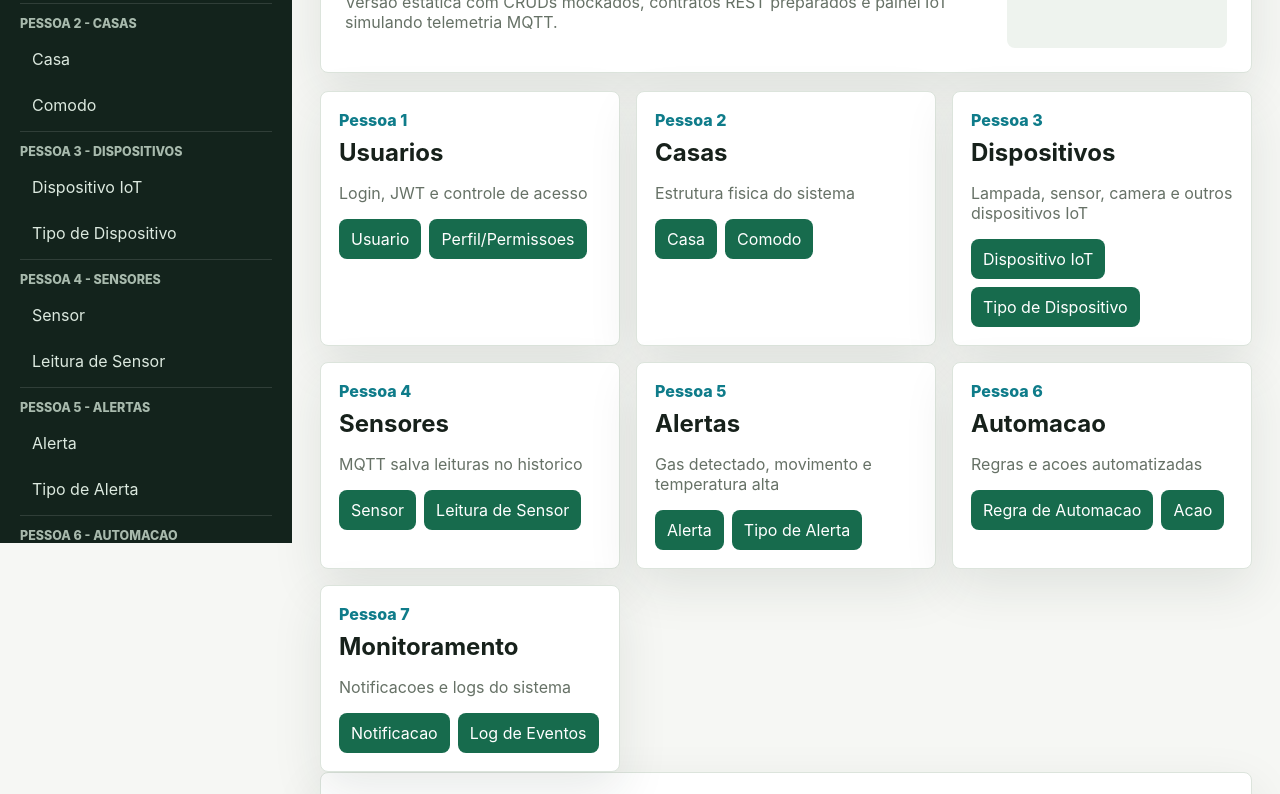
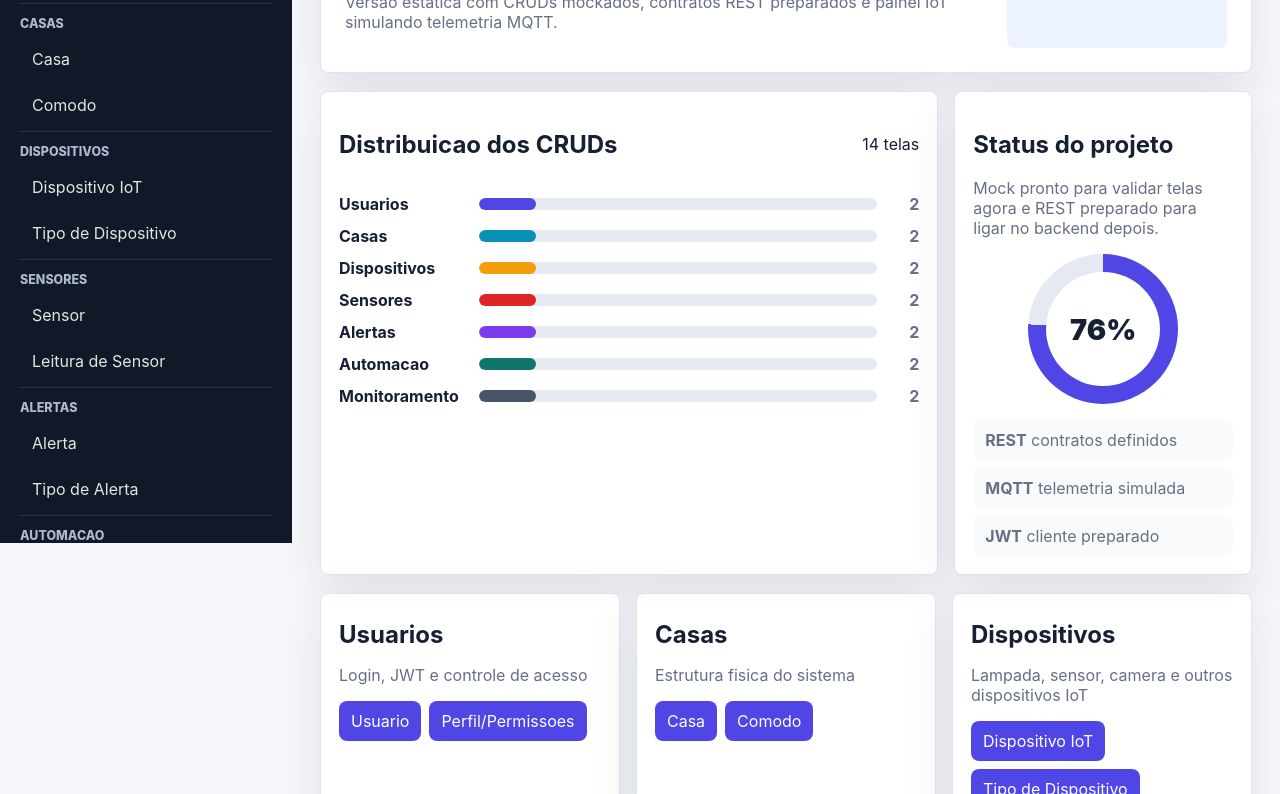
Before and after one commit to Projeto-Integrador-Sexto-Semestre/Web, a website built with Vite: page index.html in a window 1280 px wide. Shown: the part 257-1051 px from the top of the page. Built offline with nearby package versions, Linux system fonts and the light colour scheme.

Commit message:
Improve dashboard visuals

```diff
--- a/src/components/CrudView.js
+++ b/src/components/CrudView.js
@@ -7,7 +7,7 @@ export function CrudView({ entity, rows, loading }) {
   return `
     <section class="content-header">
       <div>
-        <p class="eyebrow">${entity.owner} - ${entity.groupTitle}</p>
+        <p class="eyebrow">${entity.groupTitle}</p>
         <h1>CRUD ${entity.label}</h1>
         <p>Endpoint preparado: <code>${entity.endpoint}</code></p>
       </div>
--- a/src/components/Dashboard.js
+++ b/src/components/Dashboard.js
@@ -1,5 +1,12 @@
 export function Dashboard({ groups }) {
   const crudCount = groups.reduce((total, group) => total + group.entities.length, 0);
+  const moduleData = groups
+    .map((group, index) => ({
+      title: group.title,
+      count: group.entities.length,
+      tone: ["#4f46e5", "#0891b2", "#f59e0b", "#dc2626", "#7c3aed", "#0f766e", "#475569"][index % 7]
+    }));
+  const totalModules = groups.length;
 
   return `
     <section class="hero">
@@ -10,9 +17,45 @@ export function Dashboard({ groups }) {
       </div>
       <div class="hero-metrics">
         <span><strong>${crudCount}</strong> CRUDs</span>
-        <span><strong>7</strong> integrantes</span>
+        <span><strong>${totalModules}</strong> modulos</span>
         <span><strong>1</strong> IoT MQTT</span>
       </div>
+    </section>
+
+    <section class="analytics-grid">
+      <article class="chart-card">
+        <div class="panel-title">
+          <h2>Distribuicao dos CRUDs</h2>
+          <span>${crudCount} telas</span>
+        </div>
+        <div class="bar-chart">
+          ${moduleData
+            .map(
+              (item) => `
+                <div class="bar-row">
+                  <span>${item.title}</span>
+                  <div class="bar-track"><i style="width:${(item.count / crudCount) * 100}%; background:${item.tone}"></i></div>
+                  <strong>${item.count}</strong>
+                </div>
+              `
+            )
+            .join("")}
+        </div>
+      </article>
+      <article class="chart-card signal-card">
+        <div>
+          <h2>Status do projeto</h2>
+          <p>Mock pronto para validar telas agora e REST preparado para ligar no backend depois.</p>
+        </div>
+        <div class="donut-chart" style="--progress: 76">
+          <span>76%</span>
+        </div>
+        <div class="signal-list">
+          <span><b>REST</b> contratos definidos</span>
+          <span><b>MQTT</b> telemetria simulada</span>
+          <span><b>JWT</b> cliente preparado</span>
+        </div>
+      </article>
     </section>
 
     <section class="group-grid">
@@ -20,7 +63,6 @@ export function Dashboard({ groups }) {
         .map(
           (group) => `
             <article class="group-card">
-              <span>${group.owner}</span>
               <h2>${group.title}</h2>
               <p>${group.note}</p>
               <div>${group.entities.map((entity) => `<button data-nav="${entity.key}">${entity.label}</button>`).join("")}</div>
--- a/src/components/IotPanel.js
+++ b/src/components/IotPanel.js
@@ -13,6 +13,7 @@ export function IotPanel({ mqtt }) {
         <span>Topico <strong>${mqtt?.topic ?? "home/+/telemetry"}</strong></span>
         <span>Temp <strong>${payload.temperature ?? "--"} C</strong></span>
         <span>Gas <strong>${payload.gasPpm ?? "--"} ppm</strong></span>
+        <span>Movimento <strong>${payload.motion ? "Detectado" : "Normal"}</strong></span>
       </div>
     </section>
   `;
--- a/src/components/Sidebar.js
+++ b/src/components/Sidebar.js
@@ -16,7 +16,7 @@ export function Sidebar({ groups, selectedKey }) {
           .map(
             (group) => `
               <section class="nav-group">
-                <p>${group.owner} - ${group.title}</p>
+                <p>${group.title}</p>
                 ${group.entities
                   .map((entity) => `<button class="${navClass(entity.key)}" data-nav="${entity.key}">${entity.label}</button>`)
                   .join("")}
--- a/src/data/entities.js
+++ b/src/data/entities.js
@@ -1,6 +1,5 @@
 export const entityGroups = [
   {
-    owner: "Pessoa 1",
     title: "Usuarios",
     note: "Login, JWT e controle de acesso",
     entities: [
@@ -29,7 +28,6 @@ export const entityGroups = [
     ]
   },
   {
-    owner: "Pessoa 2",
     title: "Casas",
     note: "Estrutura fisica do sistema",
     entities: [
@@ -58,7 +56,6 @@ export const entityGroups = [
     ]
   },
   {
-    owner: "Pessoa 3",
     title: "Dispositivos",
     note: "Lampada, sensor, camera e outros dispositivos IoT",
     entities: [
@@ -87,7 +84,6 @@ export const entityGroups = [
     ]
   },
   {
-    owner: "Pessoa 4",
     title: "Sensores",
     note: "MQTT salva leituras no historico",
     entities: [
@@ -116,7 +112,6 @@ export const entityGroups = [
     ]
   },
   {
-    owner: "Pessoa 5",
     title: "Alertas",
     note: "Gas detectado, movimento e temperatura alta",
     entities: [
@@ -145,7 +140,6 @@ export const entityGroups = [
     ]
   },
   {
-    owner: "Pessoa 6",
     title: "Automacao",
     note: "Regras e acoes automatizadas",
     entities: [
@@ -174,7 +168,6 @@ export const entityGroups = [
     ]
   },
   {
-    owner: "Pessoa 7",
     title: "Monitoramento",
     note: "Notificacoes e logs do sistema",
     entities: [
@@ -205,5 +198,5 @@ export const entityGroups = [
 ];
 
 export const entities = entityGroups.flatMap((group) =>
-  group.entities.map((entity) => ({ ...entity, owner: group.owner, groupTitle: group.title, groupNote: group.note }))
+  group.entities.map((entity) => ({ ...entity, groupTitle: group.title, groupNote: group.note }))
 );
--- a/src/styles/base.css
+++ b/src/styles/base.css
@@ -1,15 +1,16 @@
 :root {
   color-scheme: light;
-  --bg: #f6f7f4;
+  --bg: #f7f8fb;
   --surface: #ffffff;
-  --surface-2: #eef3ee;
-  --text: #17211b;
-  --muted: #667166;
-  --line: #dce4dc;
-  --accent: #176b4d;
-  --accent-2: #0f7c8a;
+  --surface-2: #edf2ff;
+  --text: #172033;
+  --muted: #667085;
+  --line: #dde3ef;
+  --accent: #4f46e5;
+  --accent-2: #0891b2;
+  --warning: #f59e0b;
   --danger: #b33131;
-  --shadow: 0 18px 50px rgba(29, 48, 39, 0.1);
+  --shadow: 0 18px 50px rgba(24, 34, 60, 0.1);
   font-family: Inter, ui-sans-serif, system-ui, -apple-system, BlinkMacSystemFont, "Segoe UI", sans-serif;
 }
 
--- a/src/styles/components.css
+++ b/src/styles/components.css
@@ -11,7 +11,7 @@
   width: 44px;
   height: 44px;
   border-radius: 8px;
-  background: #29a36a;
+  background: #4f46e5;
   color: white;
   font-weight: 800;
 }
@@ -24,7 +24,7 @@
 
 .sidebar .brand small,
 .sidebar .nav-group p {
-  color: #a8baad;
+  color: #aeb8cf;
 }
 
 .nav-button,
@@ -71,7 +71,8 @@
 .iot-panel,
 .content-header,
 .panel,
-.group-card {
+.group-card,
+.chart-card {
   border: 1px solid var(--line);
   border-radius: 8px;
   background: var(--surface);
@@ -121,14 +122,99 @@
   background: var(--surface-2);
 }
 
+.chart-card {
+  padding: 18px;
+}
+
+.bar-chart {
+  display: grid;
+  gap: 12px;
+  margin-top: 16px;
+}
+
+.bar-row {
+  display: grid;
+  grid-template-columns: 130px minmax(90px, 1fr) 32px;
+  gap: 10px;
+  align-items: center;
+}
+
+.bar-row span {
+  color: var(--text);
+  font-weight: 700;
+}
+
+.bar-row strong {
+  color: var(--muted);
+  text-align: right;
+}
+
+.bar-track {
+  height: 12px;
+  overflow: hidden;
+  border-radius: 999px;
+  background: #e5e9f2;
+}
+
+.bar-track i {
+  display: block;
+  height: 100%;
+  border-radius: inherit;
+}
+
+.signal-card {
+  display: grid;
+  gap: 16px;
+  align-content: start;
+}
+
+.signal-card p {
+  color: var(--muted);
+  margin: 0;
+}
+
+.donut-chart {
+  display: grid;
+  place-items: center;
+  width: 150px;
+  aspect-ratio: 1;
+  justify-self: center;
+  border-radius: 50%;
+  background: conic-gradient(var(--accent) calc(var(--progress) * 1%), #e5e9f2 0);
+  position: relative;
+}
+
+.donut-chart::after {
+  content: "";
+  position: absolute;
+  inset: 18px;
+  border-radius: inherit;
+  background: white;
+}
+
+.donut-chart span {
+  position: relative;
+  z-index: 1;
+  color: var(--text);
+  font-size: 1.8rem;
+  font-weight: 900;
+}
+
+.signal-list {
+  display: grid;
+  gap: 8px;
+}
+
+.signal-list span {
+  border-radius: 8px;
+  padding: 10px 12px;
+  background: #f8fafc;
+  color: var(--muted);
+}
+
 .group-card,
 .panel {
   padding: 18px;
-}
-
-.group-card span {
-  color: var(--accent-2);
-  font-weight: 800;
 }
 
 .group-card h2,
--- a/src/styles/layout.css
+++ b/src/styles/layout.css
@@ -10,8 +10,8 @@
   height: 100vh;
   overflow: auto;
   padding: 20px;
-  background: #13231c;
-  color: #eef8f1;
+  background: #111827;
+  color: #f8fafc;
 }
 
 .main-panel {
@@ -31,9 +31,17 @@
   gap: 16px;
 }
 
+.analytics-grid {
+  display: grid;
+  grid-template-columns: minmax(0, 1.35fr) minmax(280px, 0.65fr);
+  gap: 16px;
+  margin-bottom: 18px;
+}
+
 @media (max-width: 900px) {
   .app-shell,
-  .work-grid {
+  .work-grid,
+  .analytics-grid {
     grid-template-columns: 1fr;
   }
 
```
